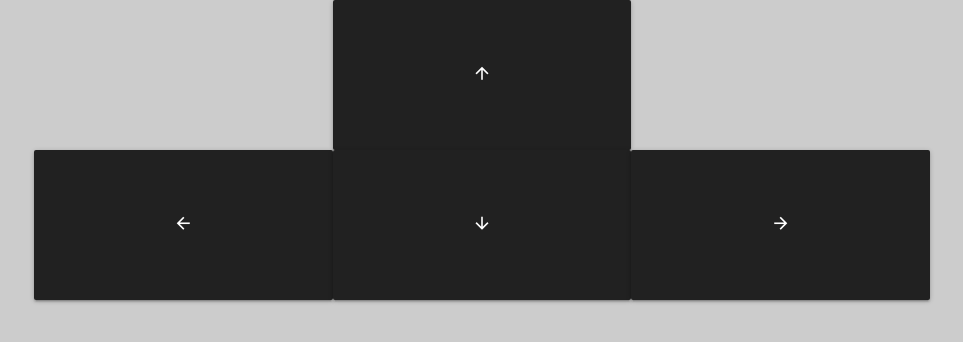
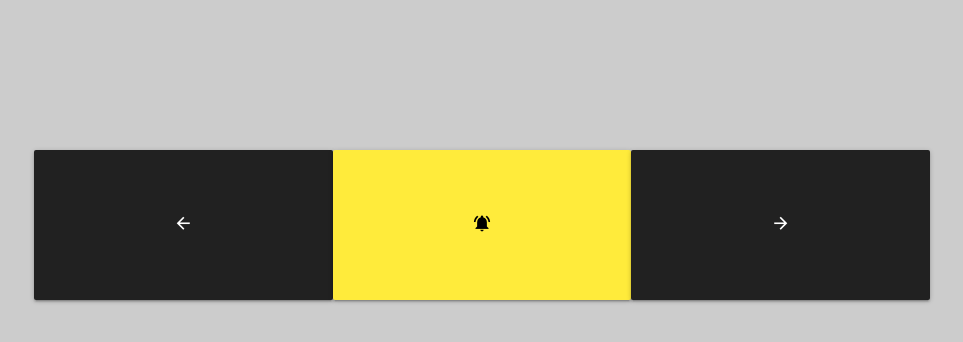
Before and after one commit to davizuku/marc_in_da_house, a plain HTML site: page web/actions.html in a window 1280 px wide. Shown: the whole page, without its empty margins (158-1121 px from the left). Drawn offline with nearby package versions, Linux system fonts and the light colour scheme.

Commit message:
Remove forward/backward buttons

```diff
--- a/web/actions.html
+++ b/web/actions.html
@@ -46,6 +46,7 @@
             setAction('none')
         });
         $('button').addClass('s4 btn waves-effect waves-light grey darken-4')
+        $('button#bell').removeClass('grey darken-4').addClass('yellow black-text')
     });
     </script>
     <style>
@@ -73,16 +74,13 @@
 </head>
 <body class="container">
     <div class="row">
-        <button id="up" class="col offset-s4" action='forward'>
-            <i class="large material-icons">arrow_upward</i>
-        </button>
     </div>
     <div class="row">
         <button id="left" class="col" action='left'>
             <i class="large material-icons">arrow_back</i>
         </button>
-        <button id="down" class="col" action='backward'>
-            <i class="large material-icons">arrow_downward</i>
+        <button id="bell" class="col" action='bell'>
+            <i class="large material-icons">notifications_active</i>
         </button>
         <button id="right" class="col" action='right'>
             <i class="large material-icons">arrow_forward</i>
```
